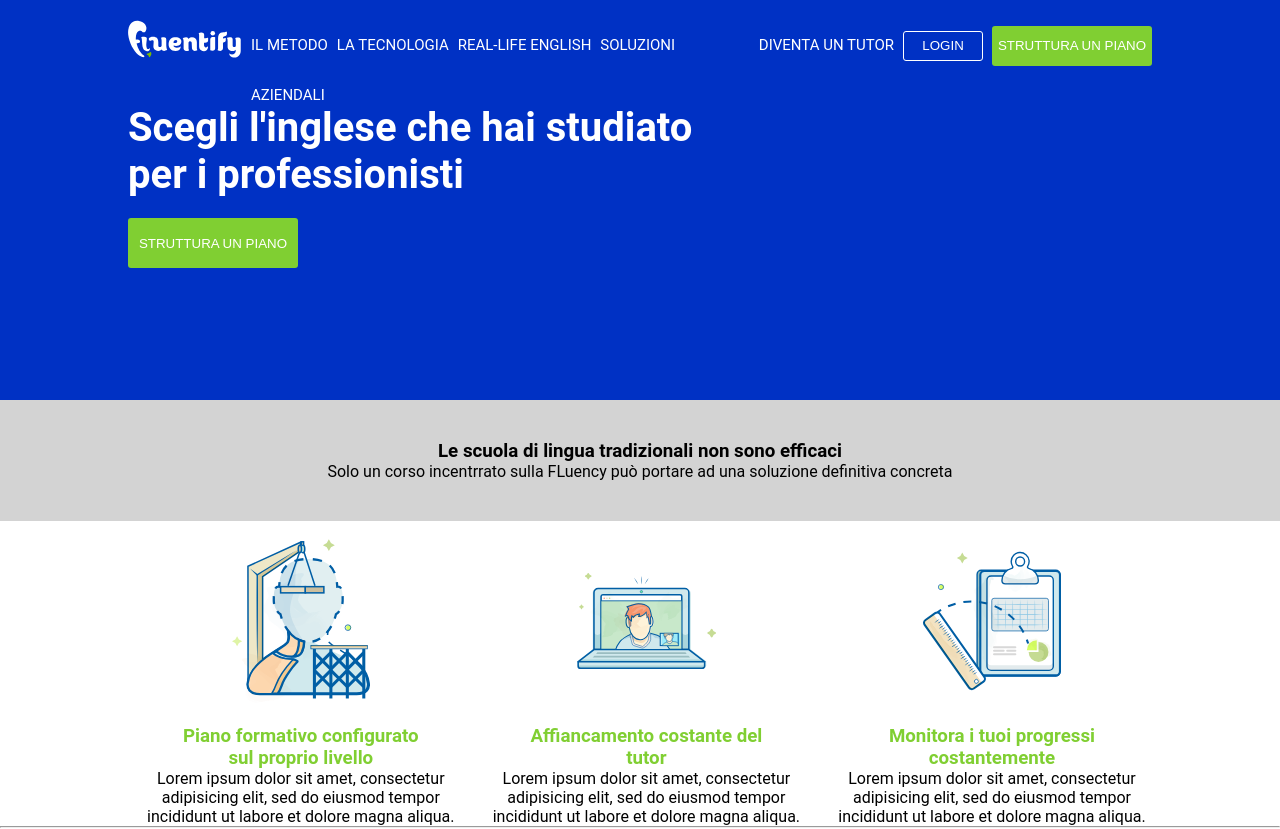
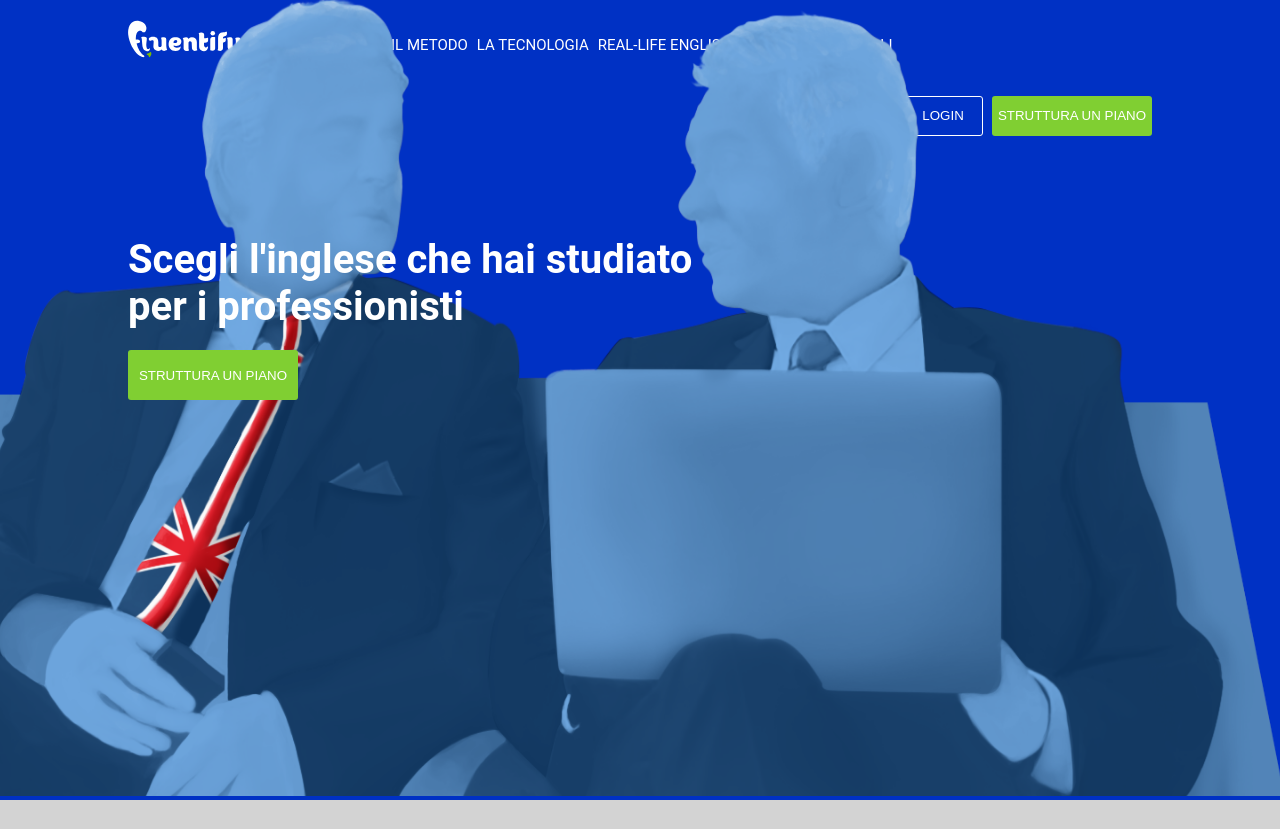
Before and after one commit to Swin0w/htmlcss-fluentify, a plain HTML site: page index.html in a window 1280 px wide. Shown: the top 829 px of the page. Drawn offline with Linux system fonts and the light colour scheme.

Commit message:
Header finito

```diff
--- a/css/style.css
+++ b/css/style.css
@@ -6,6 +6,7 @@
 }
 body {
   font-family: 'Roboto', sans-serif;
+  overflow-x: hidden;
 }
 .sizing {
   margin: 0 10% 0 10%;
@@ -22,7 +23,7 @@ body {
 header {
   background-color: #0031c4;
   width: 100%;
-  height: 50vh;
+  height: 100vh;
 }
 #logo, nav, #actiondx {
   margin-top: 20px;
@@ -32,9 +33,8 @@ header {
 }
  nav{
    color: white;
-}
- #first {
-  margin: 0 2%;
+   margin-left: 150px;px;
+   display: inline-block;
 }
  li {
   display: inline;
@@ -50,11 +50,16 @@ header {
 }
 #img {
   position: absolute;
+  bottom: 0;
+  right: -13%;
+  z-index: 1;
+  margin: 0;
 }
 .advertise {
   position: absolute;
-  bottom: 33%;
+  bottom: 50%;
   left: 0;
+  z-index: 2;
 }
 h1 {
   font-size: 40px;
@@ -72,7 +77,7 @@ a {
 #b1 {
   background-color: transparent;
   width: 80px;
-  height: 30px;
+  height: 40px;
   border: 1px solid white;
   border-radius: 3px;
   color: white;
@@ -99,6 +104,7 @@ a {
 }
 /* SECONDA SEZIONE */
 #mid-content {
+  margin-top: 20px;
   width: 100%;
  }
 .col {
@@ -107,9 +113,11 @@ a {
   text-align: center;
 }
 .img-main-sect1{
-  width: 40%;
+  width: 36%;
   height: 200px;
 }
 .greentext {
   color:#80cf32;
+  margin-bottom: 20px;
 }
+/* TERZA SEZIONE */
--- a/index.html
+++ b/index.html
@@ -14,10 +14,10 @@
           </div>
           <nav>
             <ul id="first">
-              <li id="li-first">IL METODO</li>
-              <li>LA TECNOLOGIA</li>
-              <li>REAL-LIFE ENGLISH</li>
-              <li>SOLUZIONI AZIENDALI</li>
+              <li id="li-first"><a href="#none">IL METODO</a></li>
+              <li><a href="#none">LA TECNOLOGIA</a></li>
+              <li><a href="#none">REAL-LIFE ENGLISH</a></li>
+              <li><a href="#none">SOLUZIONI AZIENDALI</a></li>
             </ul>
           </nav>
           <div id="actiondx">
@@ -34,9 +34,9 @@
           </div>
           <button type="button" name="button" class="greenbutton" id="b3">STRUTTURA UN PIANO</button>
         </div>
-        <!-- <div id="img">
-          <img src="img/background-header.png" alt="">
-        </div> -->
+         <div id="img">
+          <img src="img/background-header.png" width="1750" height="800" alt="">
+        </div>
     </div>
     </header>
     <main>
@@ -65,6 +65,9 @@
       </section>
       <hr>
       <section>
+        <div class="clearfix">
+
+        </div>
 
       </section>
 
```
